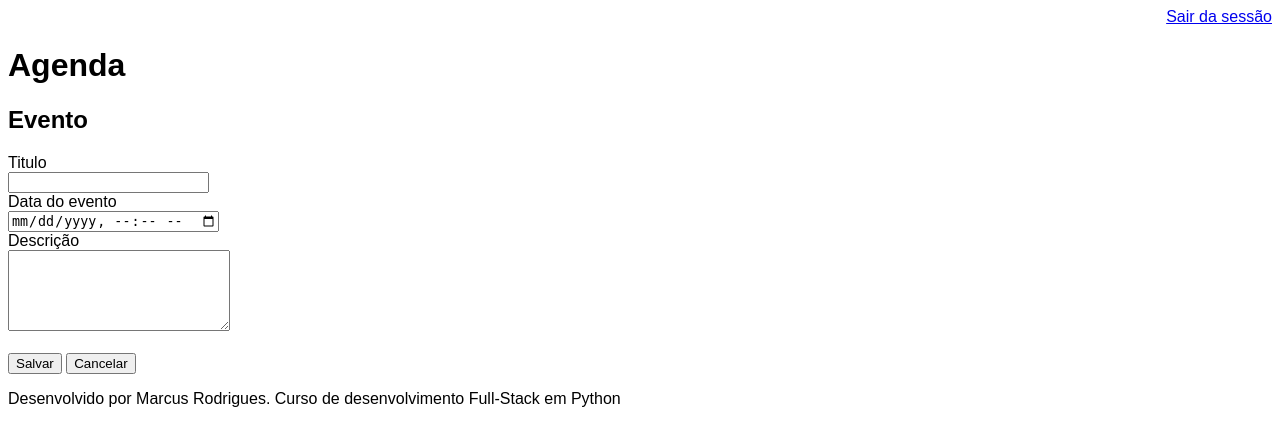
After one commit to rodriguesmarcus/bootcamp_dio, a Django app: page /agenda/evento/ in a window 1280 px wide. The commit adds this page. Shown: the top 446 px of the page. Run offline with Django 3.2, Linux system fonts and the light colour scheme; a user stored in the database is signed in.

Commit message:
criado formulario de inserção de dados na agenda

```diff
--- a/python_django/agenda_dio/agenda_dio/urls.py
+++ b/python_django/agenda_dio/agenda_dio/urls.py
@@ -22,6 +22,8 @@ from django.views.generic import RedirectView
 urlpatterns = [
     path('admin/', admin.site.urls),
     path('agenda/', views.lista_eventos),
+    path('agenda/evento/', views.evento),
+    path('agenda/evento/submit', views.submit_evento),
     # path('', views.index) # usando para método comentado em views.py
     path('', RedirectView.as_view(url='/agenda/')),
     path('login/', views.login_user),
--- a/python_django/agenda_dio/core/views.py
+++ b/python_django/agenda_dio/core/views.py
@@ -9,12 +9,15 @@ from django.contrib import messages
 # def index(request):
 #     return redirect('/agenda/')
 
+
 def login_user(request):
     return render(request, 'login.html')
+
 
 def logout_user(request):
     logout(request)
     return redirect('/')
+
 
 def submit_login(request):
     if request.POST:
@@ -26,10 +29,11 @@ def submit_login(request):
             return redirect('/')
         else:
             messages.error(request, 'Usuário ou senha inválidos.')
-
     return redirect('/')
 
-@login_required(login_url='/login/') # aqui dizemos que tudo que está abaixo só será exibido
+
+# aqui dizemos que tudo que está abaixo só será exibido
+@login_required(login_url='/login/')
 # se houver um usuário logado. O argumento vai redirecionar a pagina para quando
 # não houver usuário logado.
 def lista_eventos(request):
@@ -40,3 +44,20 @@ def lista_eventos(request):
     # evento = Evento.objects.all()
     dados = {'eventos': evento}
     return render(request, 'agenda.html', dados)
+
+
+@login_required(login_url='/login/')
+def evento(request):
+    return render(request, 'evento.html')
+
+
+@login_required(login_url='/login/')
+def submit_evento(request):
+    if request.POST:
+        titulo = request.POST.get('titulo')
+        data_evento = request.POST.get('data_evento')
+        descricao = request.POST.get('descricao')
+        usuario = request.user
+        Evento.objects.create(
+            titulo=titulo, data_evento=data_evento, descricao=descricao, usuario=usuario)
+    return redirect('/')
--- a/python_django/agenda_dio/templates/agenda.html
+++ b/python_django/agenda_dio/templates/agenda.html
@@ -10,5 +10,10 @@
         {% endfor %}
     </ul>
 </div>
+<div align="center">
+    <a href="evento/">
+        <button type="button">Adicionar evento</button>
+    </a>
+</div>
 
 {% endblock %}
--- /dev/null
+++ b/python_django/agenda_dio/templates/evento.html
@@ -0,0 +1,30 @@
+{% extends "model_page.html" %}
+
+{% block content %}
+
+<h2>Evento</h2>
+
+<form action="submit" method="post">{% csrf_token %}
+    <label>Titulo</label>
+    <br>
+    <input type="text" name="titulo" id="" size="22">
+    <br>
+
+    <label>Data do evento</label>
+    <br>
+    <input type="datetime-local" name="data_evento" id="">
+    <br>
+
+    <label>Descrição</label>
+    <br>
+    <textarea name="descricao" rows="5" id="" cols="25"></textarea>
+    <br>
+    <br>
+
+    <button type="submit">Salvar</button>
+    <a href="/">
+        <button type="button">Cancelar</button>
+    </a>
+</form>
+
+{% endblock %}
```
Also changed, not shown: python_django/agenda_dio/db.sqlite3, 1 other file. Lines whose indentation alone changed are shown as unchanged.
